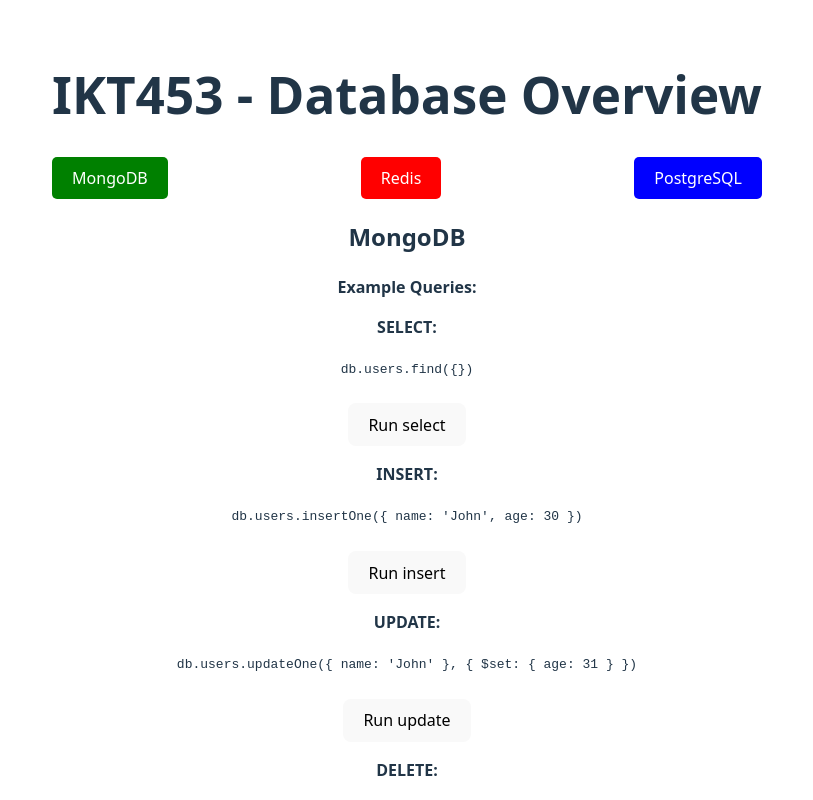
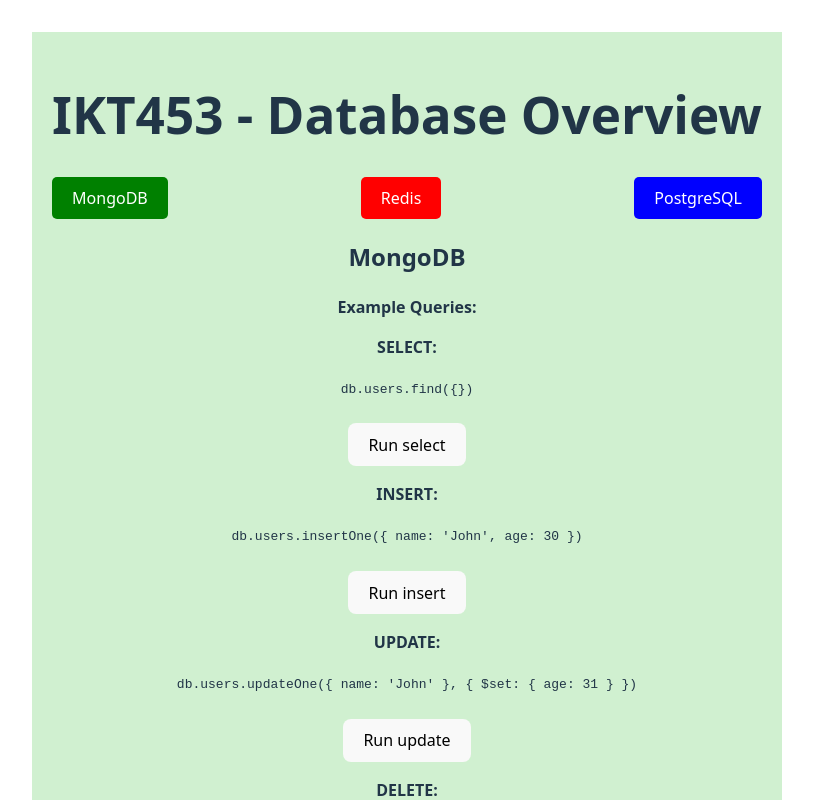
Before and after one commit to sulomhb/ikt453-project, a React (Vite) app: page / in a window 1280 px wide. Shown: the top 800 px of the page, without its empty margins (233-1046 px from the left). Built offline with nearby package versions, Linux system fonts and the light colour scheme.

Commit message:
Change color of background.

```diff
--- a/src/App.tsx
+++ b/src/App.tsx
@@ -39,12 +39,18 @@
     PostgreSQL: 'blue'
   };
 
+  const backgroundColors: Record<string, string> = {
+    MongoDB: '#d0f0d0', // Light green
+    Redis: '#f8d0d0', // Light red
+    PostgreSQL: '#d0d8f8' // Light blue
+  };
+
   const handleRunQuery = (queryType: keyof QuerySet) => {
     setQueryResult(`Result for: ${exampleQueries[activeTab][queryType]}`);
   };
 
   return (
-    <div className="App">
+    <div className="App" style={{ backgroundColor: backgroundColors[activeTab], minHeight: '100vh', padding: '20px' }}>
       <h1>IKT453 - Database Overview</h1>
       <div className="tabs" style={{ display: 'flex', justifyContent: 'space-between' }}>
         {Object.keys(exampleQueries).map((db) => (
```
